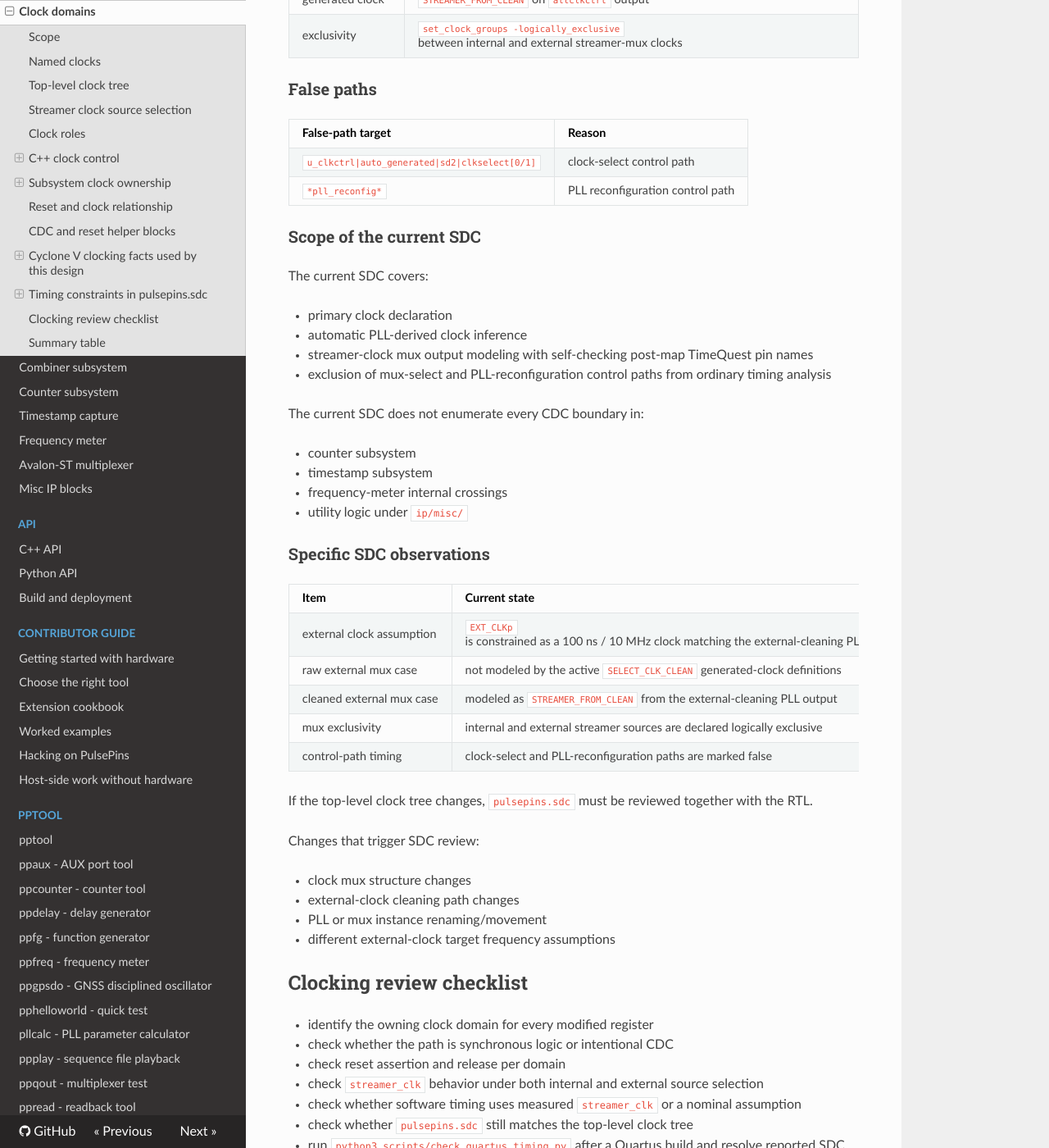
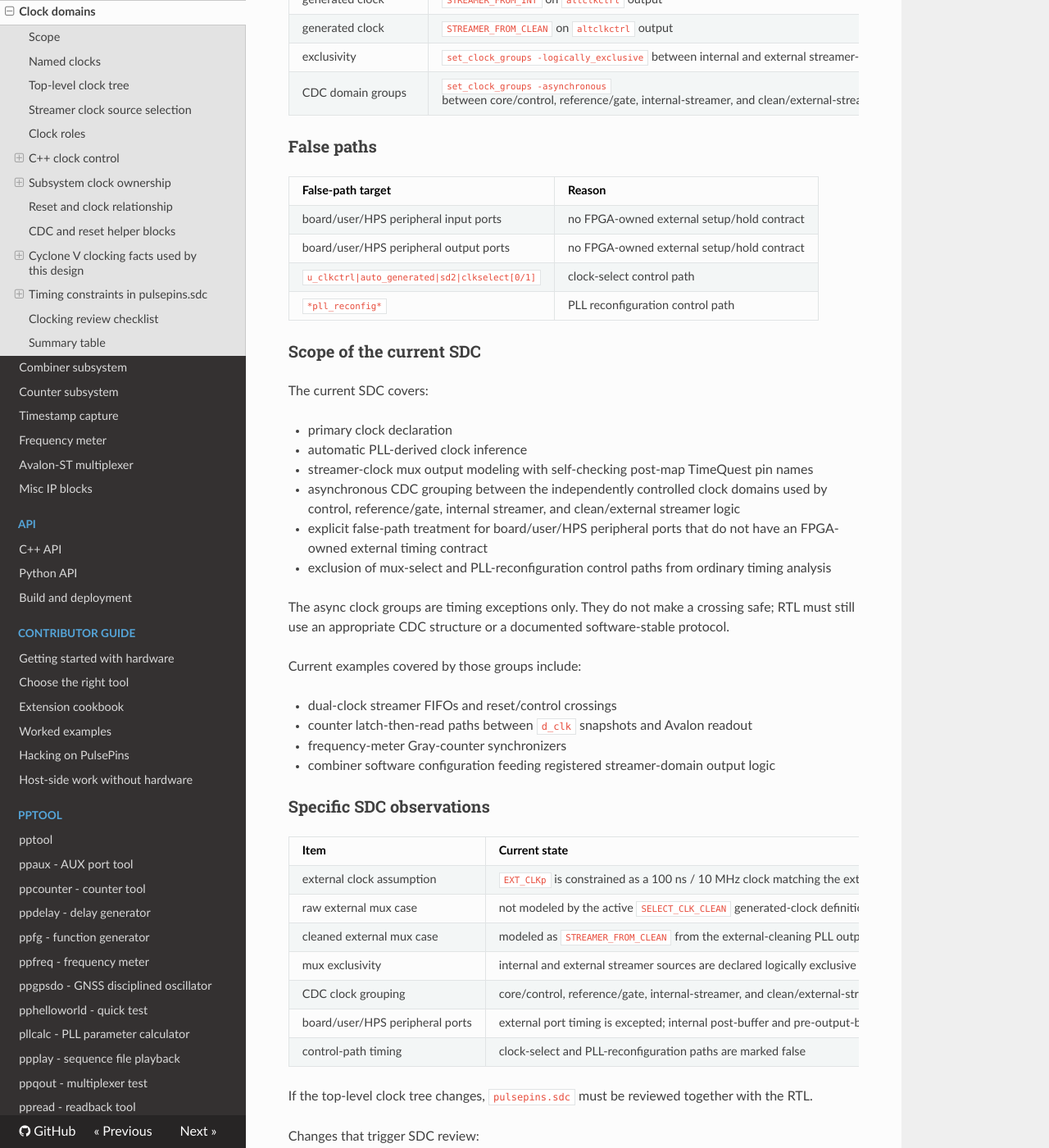
Before and after one commit to rokzitko/PulsePins, an MkDocs documentation site: the page built from docs/docs/clock_domain.md, in a window 1280 px wide and 1400 px high, scrolled down 7920 px. Shown: the whole window at 82% size. Built offline with MkDocs 1.6.1, drawn with Linux system fonts in a browser that asks for light colours; nearby versions of some CDN libraries; some of the changed text lies outside the part shown.

Commit message:
constrain async timing boundaries

```diff
--- a/docs/docs/clock_domain.md
+++ b/docs/docs/clock_domain.md
@@ -276,16 +276,20 @@ PulsePins uses:
 | --------------- | ------------ |
 | primary clock | `FPGA_CLK1_50` at 20 ns |
 | primary clock | `EXT_CLKp` at 100 ns |
+| HPS peripheral clocks | `HPS_I2C1_SCLK` and `HPS_USB_CLKOUT` declared for hard-HPS clock status |
 | derived clocks | `derive_pll_clocks` |
 | clock uncertainty | `derive_clock_uncertainty` |
 | generated clock | `STREAMER_FROM_INT` on `altclkctrl` output |
 | generated clock | `STREAMER_FROM_CLEAN` on `altclkctrl` output |
 | exclusivity | `set_clock_groups -logically_exclusive` between internal and external streamer-mux clocks |
+| CDC domain groups | `set_clock_groups -asynchronous` between core/control, reference/gate, internal-streamer, and clean/external-streamer domains |
 
 ### False paths
 
 | False-path target | Reason |
 | ----------------- | ------ |
+| board/user/HPS peripheral input ports | no FPGA-owned external setup/hold contract |
+| board/user/HPS peripheral output ports | no FPGA-owned external setup/hold contract |
 | `u_clkctrl|auto_generated|sd2|clkselect[0/1]` | clock-select control path |
 | `*pll_reconfig*` | PLL reconfiguration control path |
 
@@ -296,14 +300,18 @@ The current SDC covers:
 - primary clock declaration
 - automatic PLL-derived clock inference
 - streamer-clock mux output modeling with self-checking post-map TimeQuest pin names
+- asynchronous CDC grouping between the independently controlled clock domains used by control, reference/gate, internal streamer, and clean/external streamer logic
+- explicit false-path treatment for board/user/HPS peripheral ports that do not have an FPGA-owned external timing contract
 - exclusion of mux-select and PLL-reconfiguration control paths from ordinary timing analysis
 
-The current SDC does not enumerate every CDC boundary in:
+The async clock groups are timing exceptions only. They do not make a crossing safe; RTL must still use an appropriate CDC structure or a documented software-stable protocol.
 
-- counter subsystem
-- timestamp subsystem
-- frequency-meter internal crossings
-- utility logic under `ip/misc/`
+Current examples covered by those groups include:
+
+- dual-clock streamer FIFOs and reset/control crossings
+- counter latch-then-read paths between `d_clk` snapshots and Avalon readout
+- frequency-meter Gray-counter synchronizers
+- combiner software configuration feeding registered streamer-domain output logic
 
 ### Specific SDC observations
 
@@ -313,6 +321,8 @@ The current SDC does not enumerate every CDC boundary in:
 | raw external mux case | not modeled by the active `SELECT_CLK_CLEAN` generated-clock definitions |
 | cleaned external mux case | modeled as `STREAMER_FROM_CLEAN` from the external-cleaning PLL output |
 | mux exclusivity | internal and external streamer sources are declared logically exclusive |
+| CDC clock grouping | core/control, reference/gate, internal-streamer, and clean/external-streamer clock domains are declared asynchronous |
+| board/user/HPS peripheral ports | external port timing is excepted; internal post-buffer and pre-output-buffer logic remains timed |
 | control-path timing | clock-select and PLL-reconfiguration paths are marked false |
 
 If the top-level clock tree changes, `pulsepins.sdc` must be reviewed together with the RTL.
```
Also changed, not shown: 1 other file.
